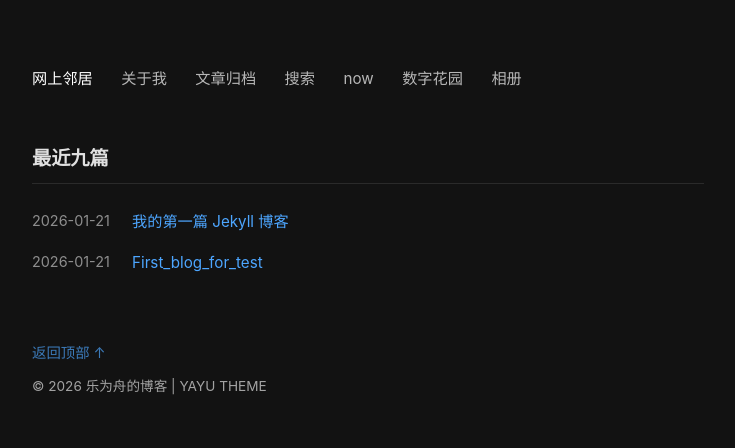
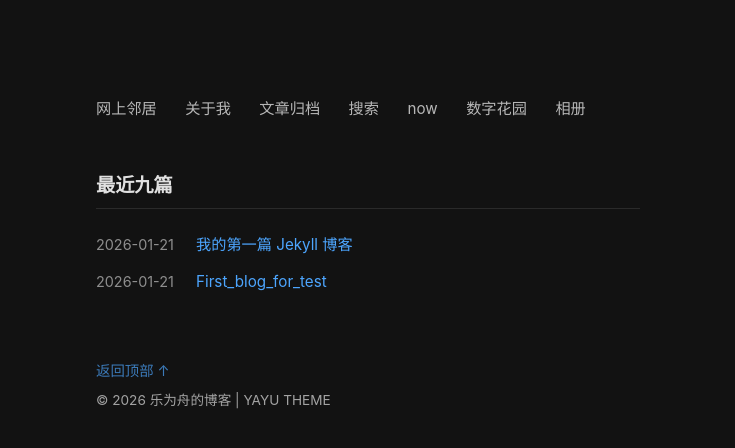
Before and after one commit to xmleweizhou/xmleweizhou.github.io, a Jekyll site: the page built from index.html, in a window 1280 px wide. Shown: the top 448 px of the page, without its empty margins (272-1007 px from the left). Built offline with Jekyll 4.4.1, drawn with Linux system fonts in a browser that asks for light colours.

Commit message:
Update index.html

```diff
--- a/index.html
+++ b/index.html
@@ -5,24 +5,25 @@ title: 乐为舟
 
 <!-- 导航栏 -->
 <nav class="site-nav">
-  <a href="{{ '/' | relative_url }}" class="nav-item {% if page.url == '/' %}active{% endif %}">网上邻居</a>
-  <a href="{{ '/about' | relative_url }}" class="nav-item {% if page.url contains 'about' %}active{% endif %}">关于我</a>
-  <a href="{{ '/archives' | relative_url }}" class="nav-item {% if page.url contains 'archives' %}active{% endif %}">文章归档</a>
-  <a href="{{ '/search' | relative_url }}" class="nav-item {% if page.url contains 'search' %}active{% endif %}">搜索</a>
-  <a href="{{ '/now' | relative_url }}" class="nav-item {% if page.url contains 'now' %}active{% endif %}">now</a>
-  <a href="{{ '/digital-garden' | relative_url }}" class="nav-item {% if page.url contains 'digital-garden' %}active{% endif %}">数字花园</a>
-  <a href="{{ '/photos' | relative_url }}" class="nav-item {% if page.url contains 'photos' %}active{% endif %}">相册</a>
+  <a href="/" class="nav-item">网上邻居</a>
+  <a href="/about" class="nav-item">关于我</a>
+  <a href="/archives" class="nav-item">文章归档</a>
+  <a href="/search" class="nav-item">搜索</a>
+  <a href="/now" class="nav-item">now</a>
+  <a href="/digital-garden" class="nav-item">数字花园</a>
+  <a href="/photos" class="nav-item">相册</a>
 </nav>
 
-<!-- 最近文章区域（彻底移除 {% empty %}，改用 size 判断） -->
+<!-- 最近文章区域（纯基础 Liquid 语法，无任何兼容问题） -->
 <main class="main-content">
   <h2 class="section-title">最近九篇</h2>
   <ul class="post-list">
-    {% if site.posts.size > 0 %}
+    {% assign post_count = site.posts | size %}
+    {% if post_count > 0 %}
       {% for post in site.posts limit:9 %}
         <li class="post-item">
           <span class="post-date">{{ post.date | date: "%Y-%m-%d" }}</span>
-          <a href="{{ post.url | relative_url }}" class="post-link">{{ post.title }}</a>
+          <a href="{{ post.url }}" class="post-link">{{ post.title }}</a>
         </li>
       {% endfor %}
     {% else %}
@@ -36,3 +37,29 @@ title: 乐为舟
   <a href="#" class="back-to-top" onclick="window.scrollTo({top:0,behavior:'smooth'});return false;">返回顶部 ↑</a>
   <p class="copyright">© {{ site.time | date: '%Y' }} {{ site.title }} | YAYU THEME</p>
 </footer>
+
+<!-- 内联样式（避免依赖外部 CSS 文件） -->
+<style>
+  :root {--bg:#121212;--text:#e0e0e0;--link:#4da6ff;--border:#2a2a2a;--active-nav:#fff;}
+  * {margin:0;padding:0;box-sizing:border-box;}
+  body {font-family:-apple-system,BlinkMacSystemFont,"Segoe UI",Roboto,sans-serif;background:var(--bg);color:var(--text);line-height:1.6;padding:2rem 4rem;max-width:800px;margin:0 auto;}
+  .site-nav {margin:2rem 0;}
+  .nav-item {color:var(--text);text-decoration:none;margin-right:1.5rem;font-size:0.95rem;opacity:0.8;transition:opacity 0.2s;}
+  .nav-item:hover {opacity:1;color:var(--link);}
+  .section-title {margin:3rem 0 1.5rem;font-size:1.2rem;font-weight:600;border-bottom:1px solid var(--border);padding-bottom:0.5rem;}
+  .post-list {list-style:none;}
+  .post-item {display:flex;margin:0.8rem 0;}
+  .post-date {width:100px;font-size:0.9rem;opacity:0.6;}
+  .post-link {color:var(--link);text-decoration:none;font-size:0.95rem;transition:color 0.2s;}
+  .post-link:hover {color:#66b3ff;}
+  .no-posts {color:var(--text);opacity:0.7;padding:2rem 0;text-align:center;}
+  .site-footer {margin:4rem 0 2rem;font-size:0.9rem;opacity:0.7;}
+  .back-to-top {color:var(--link);text-decoration:none;display:inline-block;margin-bottom:0.5rem;}
+  .back-to-top:hover {text-decoration:underline;}
+  @media (max-width:768px) {
+    body {padding:1rem 1.5rem;}
+    .nav-item {margin-right:1rem;font-size:0.9rem;}
+    .post-item {flex-direction:column;}
+    .post-date {width:auto;margin-bottom:0.2rem;}
+  }
+</style>
```
